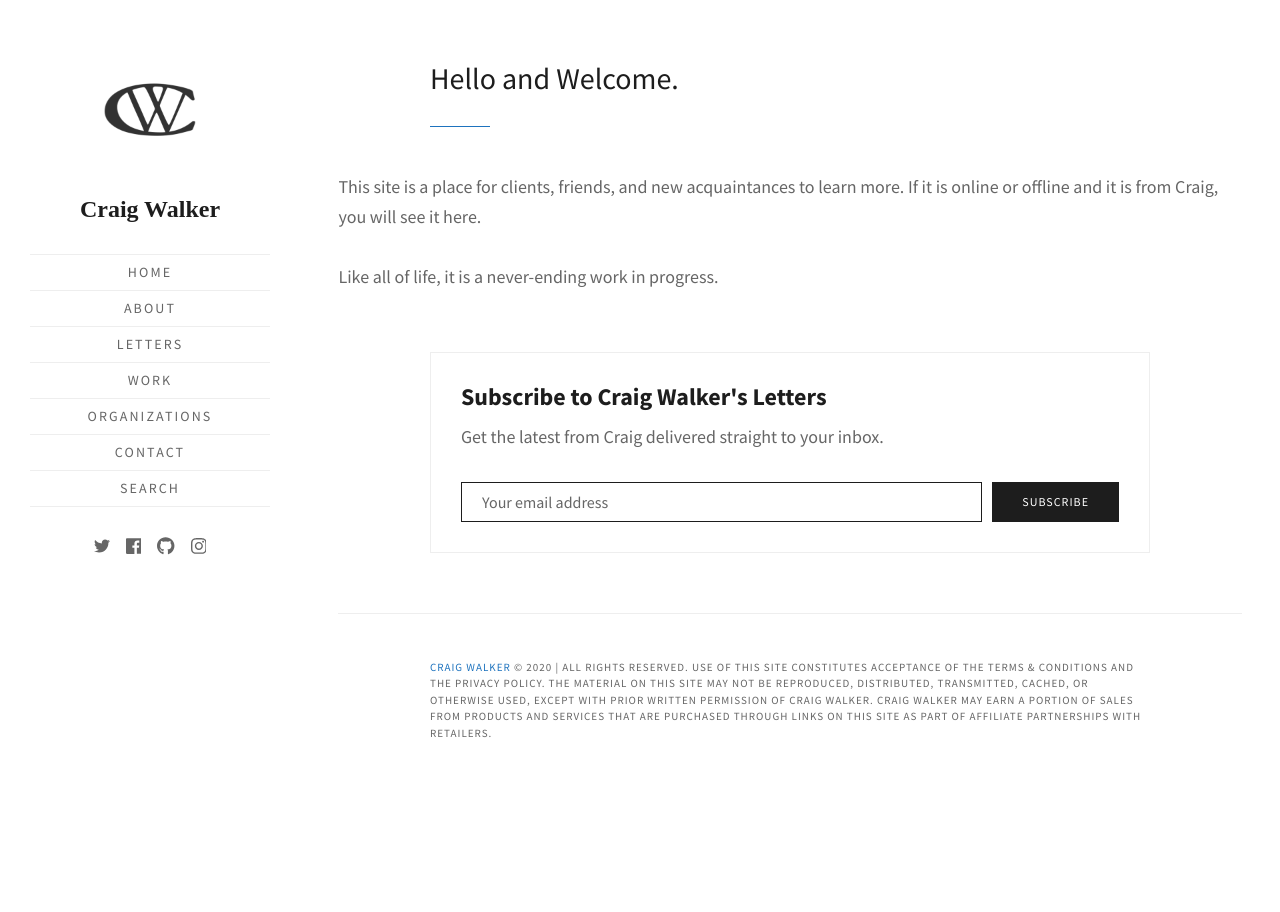
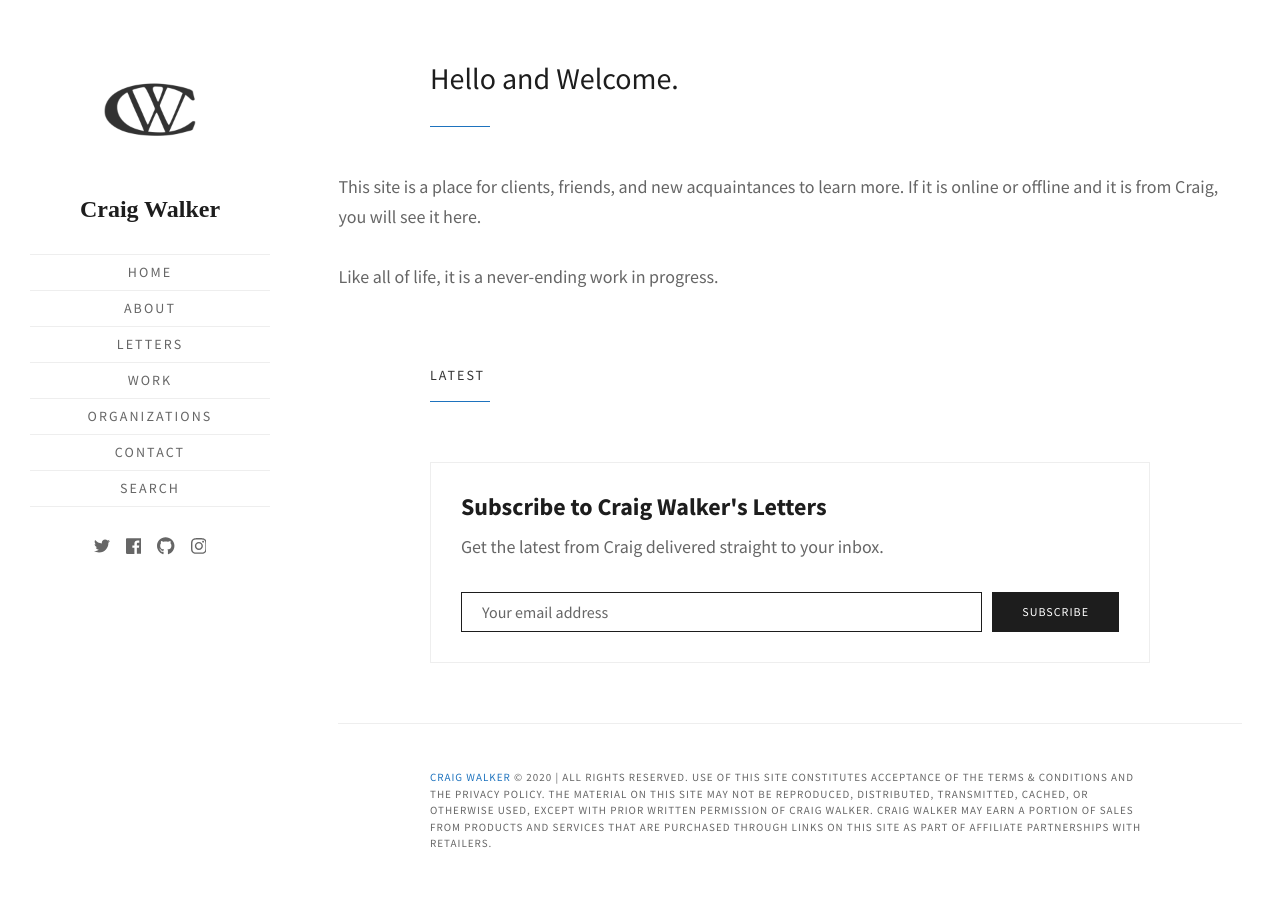
Before and after one commit to walkercraig/walkercraig, a Jekyll site: the page built from index.html, in a window 1280 px wide. Built offline with Jekyll 4.4.1, drawn with Linux system fonts in a browser that asks for light colours; some web fonts are replaced; the list of posts is cut into pages by our own code.

Commit message:
Update index.html

```diff
--- a/index.html
+++ b/index.html
@@ -12,7 +12,7 @@
     <p>Like all of life, it is a never-ending work in progress.</p>
 {% endif %}
 
-{% if page.url == "/roycetest/" %}
+{% if page.url == "/" %}
 <!-- Featured-->
 <div id="featured-posts" class="featured-posts">
     {% for post in site.posts %}
@@ -26,7 +26,7 @@
 
 <!-- Posts Index -->
 <div class="post-feed inner">
-    {% if page.url == "/roycetest/" %}
+    {% if page.url == "/" %}
     <div class="post-feed-title">Latest</div>
     {% endif %}
     <div class="post-feed inner-wide">
```
